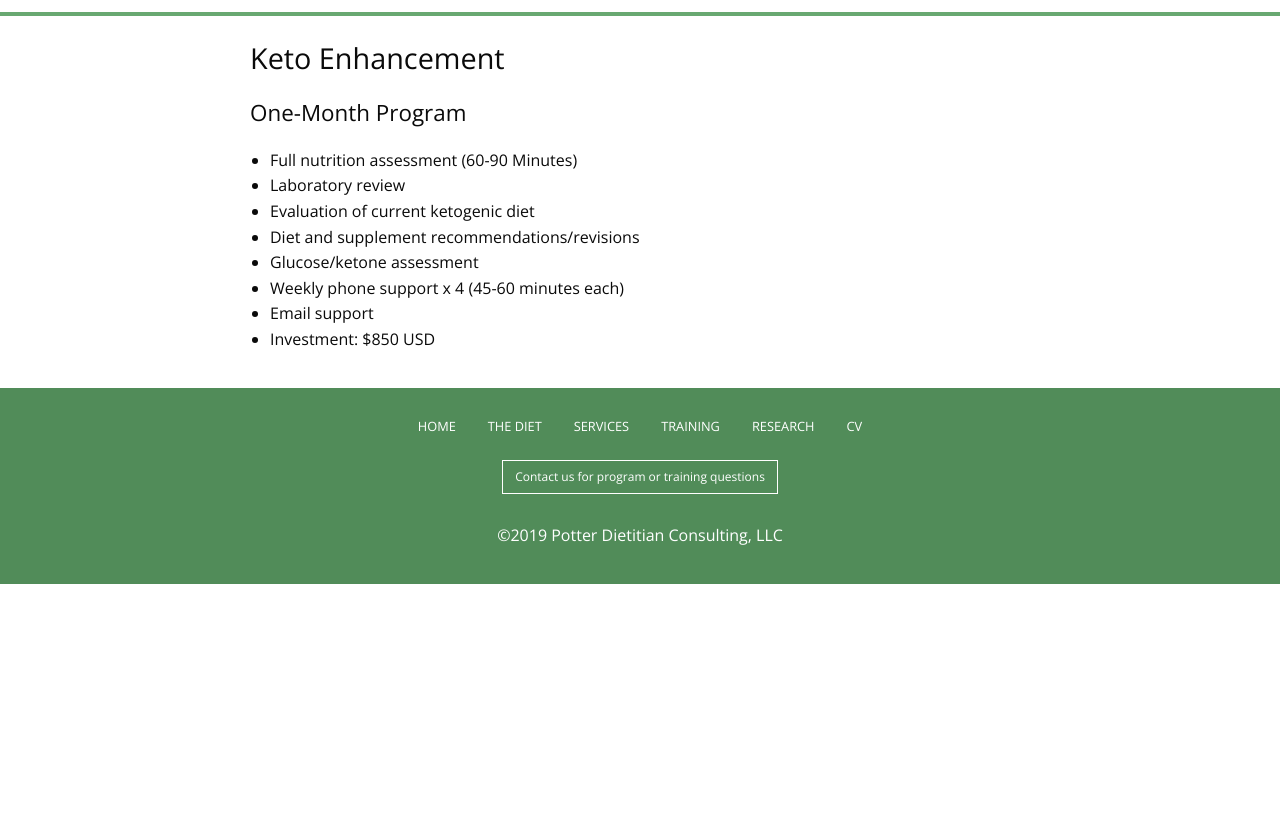
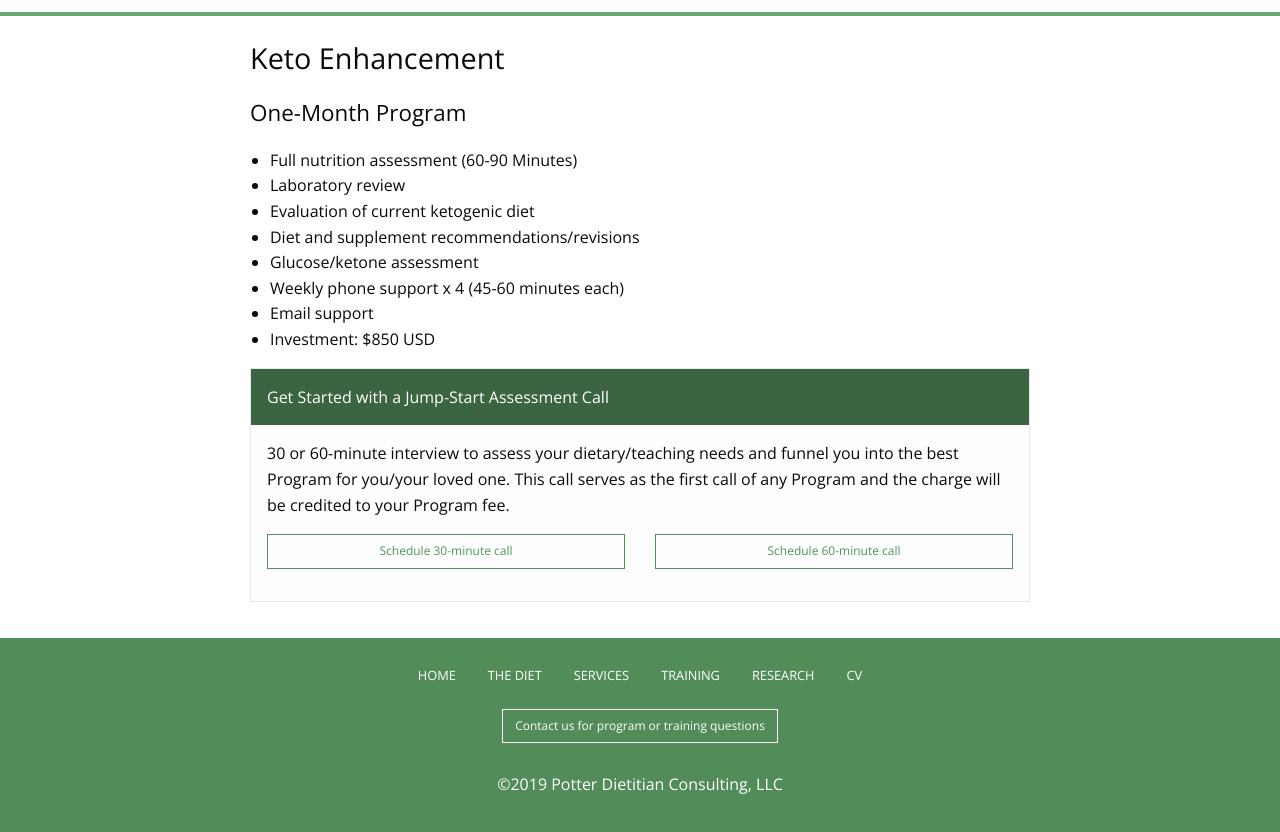
Before and after one commit to janmilosh/potterketo_new, a plain HTML site: page one_month.html in a window 1280 px wide. Shown: the part 116-948 px from the top of the page. Before the commit the page ends 800 px from the top, so only its background shows below. Drawn offline with nearby package versions, Linux system fonts and the light colour scheme.

Commit message:
Add call links to program pages

```diff
--- a/one_month.html
+++ b/one_month.html
@@ -47,6 +47,26 @@
           <li>Email support</li>
           <li>Investment: $850 USD</li>
         </ul>
+        <div class="grid-x grid-margin-x">
+          <div class="cell medium-12">
+            <div class="card">
+              <div class="card-divider">
+                Get Started with a Jump-Start Assessment Call
+              </div>
+              <div class="card-section">
+                <p>30 or 60-minute interview to assess your dietary/teaching needs and funnel you into the best Program for you/your loved one. This call serves as the first call of any Program and the charge will be credited to your Program fee.</p>
+                <div class="grid-x grid-margin-x">
+                  <div class="cell medium-6">
+                    <a href="https://calendly.com/potterketo/jumpstart-call-30-minutes" class="button small hollow expanded primary" target="_blank">Schedule 30-minute call</a>
+                  </div>
+                  <div class="cell medium-6">
+                    <a href="https://calendly.com/potterketo/jumpstart-call-60-minutes" class="button small hollow expanded primary" target="_blank">Schedule 60-minute call</a>
+                  </div>
+                </div>
+              </div>
+            </div>
+          </div>
+        </div>
       </div>
     </div>
   </div>
```
Also changed, not shown: three_month.html (+20 -0 lines).
